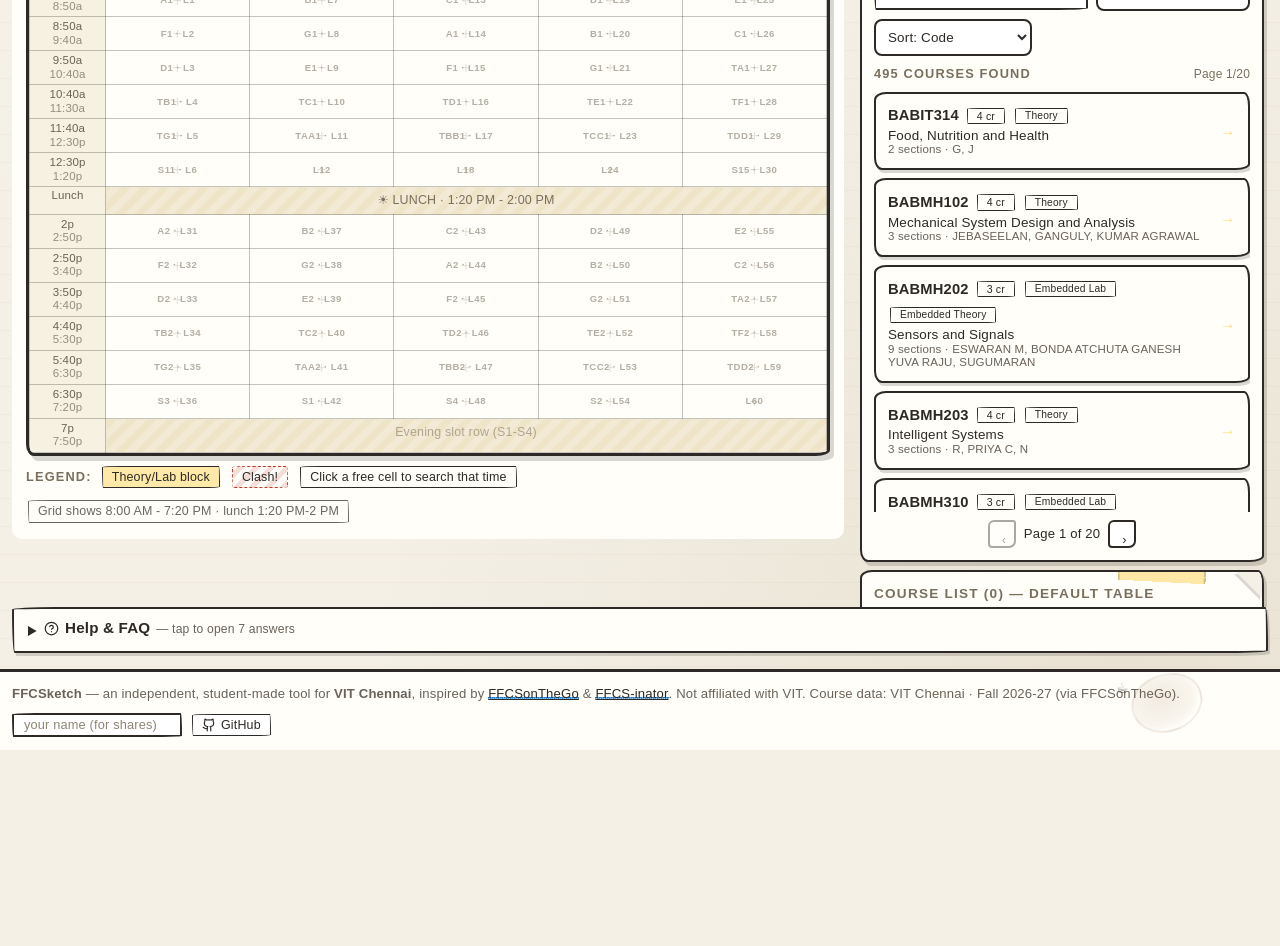
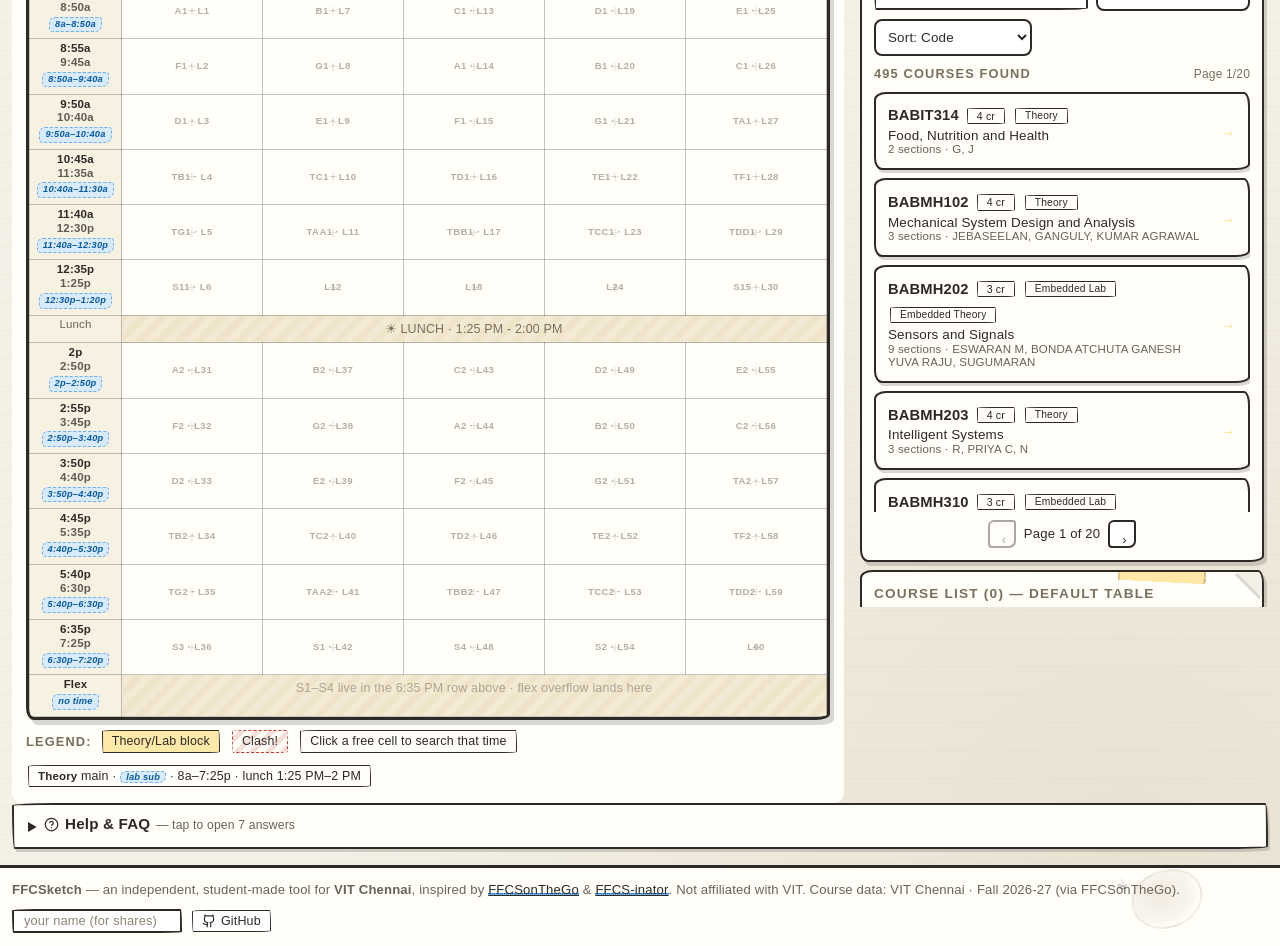
Before and after one commit to HarshitTaneja006/FFCSketch, a Next.js app: page / in a window 1280 px wide. Shown: the part 260-1206 px from the top of the page. Before the commit the page ends 1010 px from the top, so only its background shows below. Built offline with nearby package versions, Linux system fonts and the light colour scheme; a web font is replaced by a local one.

Commit message:
feat: chennai theory timings as main rows with lab sub-times in grid gutters

```diff
--- a/src/app/fun.css
+++ b/src/app/fun.css
@@ -174,14 +174,66 @@ table.tt thead th {
   border-bottom: 2.5px solid var(--ffcs-ink);
 }
 table.tt .tt-time {
-  width: 76px;
-  min-width: 76px;
+  width: 92px;
+  min-width: 92px;
   background: var(--time-bg);
   font-size: 0.72rem;
   line-height: 1.15;
   text-align: center;
   color: var(--muted-ink);
   padding: 3px 2px;
+}
+/* ---- theory-main / lab-sub time gutter (Chennai JSON timings) ---- */
+.tt-theory-time {
+  font-weight: 700;
+  color: var(--ffcs-ink);
+  font-size: 0.72rem;
+  line-height: 1.2;
+}
+.tt-theory-time.tt-theory-end {
+  font-weight: 600;
+  opacity: 0.75;
+}
+.tt-lab-time {
+  margin-top: 2px;
+  display: inline-block;
+  max-width: 100%;
+  font-size: 0.58rem;
+  font-style: italic;
+  font-weight: 600;
+  letter-spacing: 0.2px;
+  line-height: 1.45;
+  white-space: nowrap;
+  overflow: hidden;
+  text-overflow: ellipsis;
+  color: #085aa5;
+  background: #d8ebfd;
+  border: 1px dashed rgba(11, 116, 213, 0.5);
+  border-radius: 6px 3px 7px 4px;
+  padding: 0 5px;
+}
+html.night-sketch .tt-lab-time {
+  color: #9ecfff;
+  background: rgba(11, 116, 213, 0.18);
+  border-color: rgba(158, 207, 255, 0.55);
+}
+html.theme-nerd .tt-lab-time {
+  border-radius: 4px;
+  font-style: normal;
+}
+.tt-time-h .tt-theory-time {
+  font-size: 0.62rem;
+}
+.tt-time-h .tt-lab-time {
+  font-size: 0.55rem;
+  margin-top: 1px;
+  /* horizontal columns are ~46px wide — let the sub-time wrap instead of overflowing */
+  white-space: normal;
+  overflow: visible;
+  text-overflow: clip;
+  line-height: 1.3;
+  padding: 0 3px;
+  overflow-wrap: anywhere;
 }
 table.tt td.tt-cell {
   height: 34px;
--- a/src/components/ffcs/SlotFinderPopover.tsx
+++ b/src/components/ffcs/SlotFinderPopover.tsx
@@ -8,7 +8,7 @@
 
 import { useEffect, useRef } from "react";
 import { Day, DAY_LABELS } from "@/lib/ffcs/types";
-import { fmtTime, labPeriodRange, slotsAtCell } from "@/lib/ffcs/slots";
+import { fmtTime, labPeriodRange, slotsAtCell, theoryPeriodRange } from "@/lib/ffcs/slots";
 
 export interface SlotFinderCell {
   day: Day;
@@ -46,7 +46,9 @@ export function SlotFinderPopover({ cell, anchor, campus, onClose, onPick }: Pro
 
   if (!cell) return null;
 
-  const { start, end } = labPeriodRange(cell.periodIdx);
+  const lab = labPeriodRange(cell.periodIdx);
+  const thy = theoryPeriodRange(cell.periodIdx);
+  const { start, end } = lab;
   const options = slotsAtCell(cell.day, cell.periodIdx, campus);
 
   const pos = (() => {
@@ -67,8 +69,13 @@ export function SlotFinderPopover({ cell, anchor, campus, onClose, onPick }: Pro
       <div className="flex items-start justify-between gap-2 mb-1.5">
         <div>
           <div className="font-bold" style={{ fontSize: "0.92rem" }}>
-            🔍 Free period — {DAY_LABELS[cell.day].slice(0, 3)} {fmtTime(start).replace(":00", "")}-
-            {fmtTime(end).replace(":00", "")}
+            🔍 Free period — {DAY_LABELS[cell.day].slice(0, 3)}{" "}
+            <span className="tt-theory-time" style={{ display: "inline" }}>
+              {fmtTime(thy.start).replace(":00", "")}-{fmtTime(thy.end).replace(":00", "")}
+            </span>{" "}
+            <span className="tt-lab-time" style={{ display: "inline" }}>
+              {fmtTime(lab.start).replace(":00", "")}-{fmtTime(lab.end).replace(":00", "")}
+            </span>
           </div>
           <div style={{ fontSize: "0.76rem", color: "var(--muted-ink)" }}>
             Search courses by any slot that meets here:
--- a/src/components/ffcs/SlotView.tsx
+++ b/src/components/ffcs/SlotView.tsx
@@ -32,6 +32,7 @@ import {
   MORNING_ROWS,
   SLOT_MEETINGS,
   TOTAL_ROWS,
+  theoryPeriodRange,
 } from "@/lib/ffcs/slots";
 import { useFFCS } from "@/store/ffcs";
 
@@ -405,11 +406,19 @@ export function SlotView({ usedSlots = {}, exportRef, onCreateCourse }: Props) {
                       Day
                     </th>
                     {Array.from({ length: TOTAL_ROWS }, (_, p) => {
-                      const { start, end } = labPeriodRange(p);
+                      const t = theoryPeriodRange(p);
+                      const l = labPeriodRange(p);
                       const th = (
-                        <th key={p} className="tt-time-h" title={`${fmtTime(start)} - ${fmtTime(end)}`}>
-                          <div>{fmtTimeShort(start)}</div>
-                          <div style={{ opacity: 0.7 }}>{fmtTimeShort(end)}</div>
+                        <th
+                          key={p}
+                          className="tt-time-h"
+                          title={`Theory ${fmtTime(t.start)} - ${fmtTime(t.end)} · Lab ${fmtTime(l.start)} - ${fmtTime(l.end)}`}
+                        >
+                          <div className="tt-theory-time">{fmtTimeShort(t.start)}</div>
+                          <div className="tt-theory-time tt-theory-end">{fmtTimeShort(t.end)}</div>
+                          <div className="tt-lab-time">
+                            {`${fmtTimeShort(l.start)}–${fmtTimeShort(l.end)}`}
+                          </div>
                         </th>
                       );
                       return p === MORNING_ROWS
@@ -459,30 +468,51 @@ export function SlotView({ usedSlots = {}, exportRef, onCreateCourse }: Props) {
                   </tr>
                 </thead>
                 <tbody>
-                  {Array.from({ length: MORNING_ROWS }, (_, p) => (
+                  {Array.from({ length: MORNING_ROWS }, (_, p) => {
+                    const t = theoryPeriodRange(p);
+                    const l = labPeriodRange(p);
+                    return (
                       <tr key={`m${p}`}>
-                      <td className="tt-time">
-                        <div>{fmtTimeShort(labPeriodRange(p).start)}</div>
-                        <div style={{ opacity: 0.7 }}>{fmtTimeShort(labPeriodRange(p).end)}</div>
+                        <td
+                          className="tt-time"
+                          title={`Theory ${fmtTime(t.start)} - ${fmtTime(t.end)} · Lab ${fmtTime(l.start)} - ${fmtTime(l.end)}`}
+                        >
+                          <div className="tt-theory-time">{fmtTimeShort(t.start)}</div>
+                          <div className="tt-theory-time tt-theory-end">{fmtTimeShort(t.end)}</div>
+                          <div className="tt-lab-time">
+                            {`${fmtTimeShort(l.start)}–${fmtTimeShort(l.end)}`}
+                          </div>
                         </td>
                         {DAYS.map((d) => renderCellTd(d, p, d))}
                       </tr>
-                  ))}
+                    );
+                  })}
                   <tr>
                     <td className="tt-time" style={{ padding: 2 }}>Lunch</td>
                     <td className="tt-lunch" colSpan={5}>
                       ☀ LUNCH · {LUNCH_LABEL}
                     </td>
                   </tr>
-                  {Array.from({ length: TOTAL_ROWS - MORNING_ROWS }, (_, i) => (
+                  {Array.from({ length: TOTAL_ROWS - MORNING_ROWS }, (_, i) => {
+                    const p = MORNING_ROWS + i;
+                    const t = theoryPeriodRange(p);
+                    const l = labPeriodRange(p);
+                    return (
                       <tr key={`a${i}`}>
-                      <td className="tt-time">
-                        <div>{fmtTimeShort(labPeriodRange(MORNING_ROWS + i).start)}</div>
-                        <div style={{ opacity: 0.7 }}>{fmtTimeShort(labPeriodRange(MORNING_ROWS + i).end)}</div>
+                        <td
+                          className="tt-time"
+                          title={`Theory ${fmtTime(t.start)} - ${fmtTime(t.end)} · Lab ${fmtTime(l.start)} - ${fmtTime(l.end)}`}
+                        >
+                          <div className="tt-theory-time">{fmtTimeShort(t.start)}</div>
+                          <div className="tt-theory-time tt-theory-end">{fmtTimeShort(t.end)}</div>
+                          <div className="tt-lab-time">
+                            {`${fmtTimeShort(l.start)}–${fmtTimeShort(l.end)}`}
+                          </div>
                         </td>
-                      {DAYS.map((d) => renderCellTd(d, MORNING_ROWS + i, d))}
+                        {DAYS.map((d) => renderCellTd(d, p, d))}
                       </tr>
-                  ))}
+                    );
+                  })}
                 </tbody>
               </table>
             )}
--- a/src/components/ffcs/TimetableGrid.tsx
+++ b/src/components/ffcs/TimetableGrid.tsx
@@ -21,7 +21,6 @@ import {
 } from "@/lib/ffcs/types";
 import { buildGridBlocks } from "@/lib/ffcs/timetable";
 import {
-  LAB_PERIOD_STARTS,
   LUNCH,
   LUNCH_LABEL,
   MORNING_ROWS,
@@ -30,6 +29,7 @@ import {
   fmtTimeShort,
   labPeriodRange,
   slotsAtCell,
+  theoryPeriodRange,
 } from "@/lib/ffcs/slots";
 import { useFFCS } from "@/store/ffcs";
 
@@ -160,15 +160,31 @@ export default function TimetableGrid({ entries, campus, onBlockClick, onEmptyCe
     return { starting, covered, maxSpan, isEmpty: starting.length === 0, hasReal: real };
   };
 
-  /* ---------------- VERTICAL: rows = periods, cols = days ---------------- */
+  /* ---------------- VERTICAL: rows = periods, cols = days ----------------
+   * Time gutter: THEORY timing is primary, LAB timing sits below in a
+   * different hue (see .tt-theory-time / .tt-lab-time). Row p maps 1:1 to
+   * THEORY_PERIODS[p] and lab period p. */
+  const renderTimeGutter = (periodIdx: number) => {
+    const t = theoryPeriodRange(periodIdx);
+    const l = labPeriodRange(periodIdx);
+    return (
+      <td
+        className="tt-time"
+        title={`Theory ${fmtTime(t.start)} - ${fmtTime(t.end)} · Lab ${fmtTime(l.start)} - ${fmtTime(l.end)}`}
+      >
+        <div className="tt-theory-time">{fmtTimeShort(t.start)}</div>
+        <div className="tt-theory-time tt-theory-end">{fmtTimeShort(t.end)}</div>
+        <div className="tt-lab-time" title={`Lab ${fmtTime(l.start)} - ${fmtTime(l.end)}`}>
+          {`${fmtTimeShort(l.start)}–${fmtTimeShort(l.end)}`}
+        </div>
+      </td>
+    );
+  };
+
   const renderRowVertical = (periodIdx: number) => {
-    const { start, end } = labPeriodRange(periodIdx);
     return (
       <tr key={`p${periodIdx}`}>
-        <td className="tt-time">
-          <div>{fmtTimeShort(start)}</div>
-          <div style={{ opacity: 0.7 }}>{fmtTimeShort(end)}</div>
-        </td>
+        {renderTimeGutter(periodIdx)}
         {DAYS.map((day) => {
           const { starting, covered, maxSpan, isEmpty } = cellAt(day, periodIdx);
           if (covered) return null;
@@ -260,11 +276,19 @@ export default function TimetableGrid({ entries, campus, onBlockClick, onEmptyCe
                   Day
                 </th>
                 {Array.from({ length: TOTAL_ROWS }, (_, p) => {
-                  const { start, end } = labPeriodRange(p);
+                  const t = theoryPeriodRange(p);
+                  const l = labPeriodRange(p);
                   const th = (
-                    <th key={p} className="tt-time-h" title={`${fmtTime(start)} - ${fmtTime(end)}`}>
-                      <div>{fmtTimeShort(start)}</div>
-                      <div style={{ opacity: 0.7 }}>{fmtTimeShort(end)}</div>
+                    <th
+                      key={p}
+                      className="tt-time-h"
+                      title={`Theory ${fmtTime(t.start)} - ${fmtTime(t.end)} · Lab ${fmtTime(l.start)} - ${fmtTime(l.end)}`}
+                    >
+                      <div className="tt-theory-time">{fmtTimeShort(t.start)}</div>
+                      <div className="tt-theory-time tt-theory-end">{fmtTimeShort(t.end)}</div>
+                      <div className="tt-lab-time">
+                        {`${fmtTimeShort(l.start)}–${fmtTimeShort(l.end)}`}
+                      </div>
                     </th>
                   );
                   return p === MORNING_ROWS
@@ -304,15 +328,15 @@ export default function TimetableGrid({ entries, campus, onBlockClick, onEmptyCe
               </tr>
               {Array.from({ length: 6 }, (_, i) => renderRowVertical(MORNING_ROWS + i))}
               <tr>
-                <td className="tt-time">
-                  <div>{fmtTimeShort(1140)}</div>
-                  <div style={{ opacity: 0.7 }}>{fmtTimeShort(1190)}</div>
+                <td className="tt-time" title="Unscheduled / flexible sections">
+                  <div className="tt-theory-time">Flex</div>
+                  <div className="tt-lab-time">no time</div>
                 </td>
                 <td className="tt-lunch" colSpan={5} style={{ padding: 4 }}>
                   {(() => {
                     const extra = allBlocks.filter((b) => !b.isFlex && b.rowStart === 12);
                     if (extra.length === 0)
-                      return <span style={{ opacity: 0.55 }}>Evening slot row (S1-S4)</span>;
+                      return <span style={{ opacity: 0.55 }}>S1–S4 live in the 6:35 PM row above · flex overflow lands here</span>;
                     return (
                       <div className="flex flex-wrap gap-1 justify-center">
                         {extra.map((b, i) =>
@@ -392,9 +416,11 @@ export default function TimetableGrid({ entries, campus, onBlockClick, onEmptyCe
             👻 ghost peek on
           </span>
         )}
-        <span className="chip" style={{ opacity: 0.7 }}>
-          Grid shows {fmtTime(LAB_PERIOD_STARTS[0])} - 7:20 PM · lunch {fmtTime(LUNCH.start)}-
-          {fmtTime(LUNCH.end).replace(":00", "")}
+        <span className="chip" title="Time gutter shows theory timings on top, lab timings below in blue">
+          <span className="tt-theory-time" style={{ display: "inline" }}>Theory</span>
+          {" main · "}
+          <span className="tt-lab-time" style={{ display: "inline" }}>lab sub</span>
+          {` · ${fmtTimeShort(theoryPeriodRange(0).start)}–${fmtTimeShort(theoryPeriodRange(TOTAL_ROWS - 1).end)} · lunch ${fmtTime(LUNCH.start)}–${fmtTime(LUNCH.end).replace(":00", "")}`}
         </span>
       </div>
     </div>
--- a/src/lib/ffcs/slots.ts
+++ b/src/lib/ffcs/slots.ts
@@ -1,10 +1,13 @@
 /**
  * FFCSketch — VIT slot system (VIT CHENNAI campus only)
  *
- * Slot timing table reverse-engineered from FFCSonTheGo (vatz88) Fall 2026-27 data:
- *  - Chennai: 55-min periods (8:00, 8:55, 9:50, 10:45, 11:40, 12:35 ... )
- *    incl. noon S11/S15 and evening S1-S4 slots, TBB1/TDD1
- *  - Lab grid: 12 lab periods/day (L1-L30 morning, L31-L60 afternoon)
+ * Slot timing tables (Chennai, from official JSON):
+ *  - Theory (MAIN grid rows): 8:00-8:50, 8:55-9:45, 9:50-10:40, 10:45-11:35,
+ *    11:40-12:30, 12:35-13:25 (S11/S15), lunch, 14:00-14:50, 14:55-15:45,
+ *    15:50-16:40, 16:45-17:35, 17:40-18:30, 18:35-19:25 (S1-S4)
+ *  - Lab (SUB rows, shown below theory in a different hue): 8:00-8:50,
+ *    8:50-9:40, 9:50-10:40, 10:40-11:30, 11:40-12:30, 12:30-13:20, lunch,
+ *    14:00-14:50, 14:50-15:40, 15:50-16:40, 16:40-17:30, 17:40-18:30, 18:30-19:20
  *
  * All times are minutes-from-midnight. 8:00 => 480, 14:00 => 840.
  */
@@ -41,18 +44,40 @@ export function fmtTimeShort(min: number): string {
 /* Lab period grid (shared by both campuses)                           */
 /* ------------------------------------------------------------------ */
 
-/** Morning lab period starts (P1..P6), afternoon (P7..P12) — 50 min each */
+/** Morning lab period starts (P1..P6), afternoon (P7..P12) — 50 min each.
+ *  From official lab JSON: 8:00, 8:50, 9:50, 10:40, 11:40, 12:30 / 14:00, 14:50, 15:50, 16:40, 17:40, 18:30 */
 const LAB_MORNING_STARTS = [t("8:00"), t("8:50"), t("9:50"), t("10:40"), t("11:40"), t("12:30")];
 const LAB_AFTERNOON_STARTS = [t("14:00"), t("14:50"), t("15:50"), t("16:40"), t("17:40"), t("18:30")];
 export const LAB_PERIOD_STARTS = [...LAB_MORNING_STARTS, ...LAB_AFTERNOON_STARTS];
+
+/** Theory periods (MAIN rows) — from official theory JSON, 1:1 with the 12 lab rows.
+ *  Alternating rows share lab times exactly; the others run +5 min late. */
+export const THEORY_PERIODS: { start: number; end: number }[] = [
+  { start: t("8:00"), end: t("8:50") },
+  { start: t("8:55"), end: t("9:45") },
+  { start: t("9:50"), end: t("10:40") },
+  { start: t("10:45"), end: t("11:35") },
+  { start: t("11:40"), end: t("12:30") },
+  { start: t("12:35"), end: t("13:25") },
+  { start: t("14:00"), end: t("14:50") },
+  { start: t("14:55"), end: t("15:45") },
+  { start: t("15:50"), end: t("16:40") },
+  { start: t("16:45"), end: t("17:35") },
+  { start: t("17:40"), end: t("18:30") },
+  { start: t("18:35"), end: t("19:25") },
+];
+
+export function theoryPeriodRange(periodIdx: number): { start: number; end: number } {
+  return THEORY_PERIODS[periodIdx];
+}
 
 export const MORNING_ROWS = 6;
 export const LUNCH_ROW = MORNING_ROWS; // row index in grid (visual)
 export const TOTAL_ROWS = 12;
 
-/** Lunch break — 1:20 PM to 2:00 PM at VIT Chennai (last morning period ends 13:20) */
-export const LUNCH = { start: t("13:20"), end: t("14:00") };
-/** "1:20 PM - 2:00 PM" — single source of truth for every lunch label */
+/** Lunch break — 1:25 PM to 2:00 PM at VIT Chennai (last theory period S11/S15 ends 13:25) */
+export const LUNCH = { start: t("13:25"), end: t("14:00") };
+/** "1:25 PM - 2:00 PM" — single source of truth for every lunch label */
 export const LUNCH_LABEL = `${fmtTime(LUNCH.start)} - ${fmtTime(LUNCH.end)}`;
 /** Extra row for V3-V7 (Vellore) / S1-S4 (Chennai) evening classes */
 export const EXTRA_ROW = TOTAL_ROWS;
@@ -89,7 +114,7 @@ const CHENNAI_THEORY: TheoryRow[] = [
   { start: t("9:50"), end: t("10:40"), days: { mon: "D1", tue: "E1", wed: "F1", thu: "G1", fri: "TA1" } },
   { start: t("10:45"), end: t("11:35"), days: { mon: "TB1", tue: "TC1", wed: "TD1", thu: "TE1", fri: "TF1" } },
   { start: t("11:40"), end: t("12:30"), days: { mon: "TG1", tue: "TAA1", wed: "TBB1", thu: "TCC1", fri: "TDD1" } },
-  { start: t("12:35"), end: t("13:20"), days: { mon: "S11", fri: "S15" } },
+  { start: t("12:35"), end: t("13:25"), days: { mon: "S11", fri: "S15" } },
   { start: t("14:00"), end: t("14:50"), days: { mon: "A2", tue: "B2", wed: "C2", thu: "D2", fri: "E2" } },
   { start: t("14:55"), end: t("15:45"), days: { mon: "F2", tue: "G2", wed: "A2", thu: "B2", fri: "C2" } },
   { start: t("15:50"), end: t("16:40"), days: { mon: "D2", tue: "E2", wed: "F2", thu: "G2", fri: "TA2" } },
```
Lines whose indentation alone changed are shown as unchanged.
